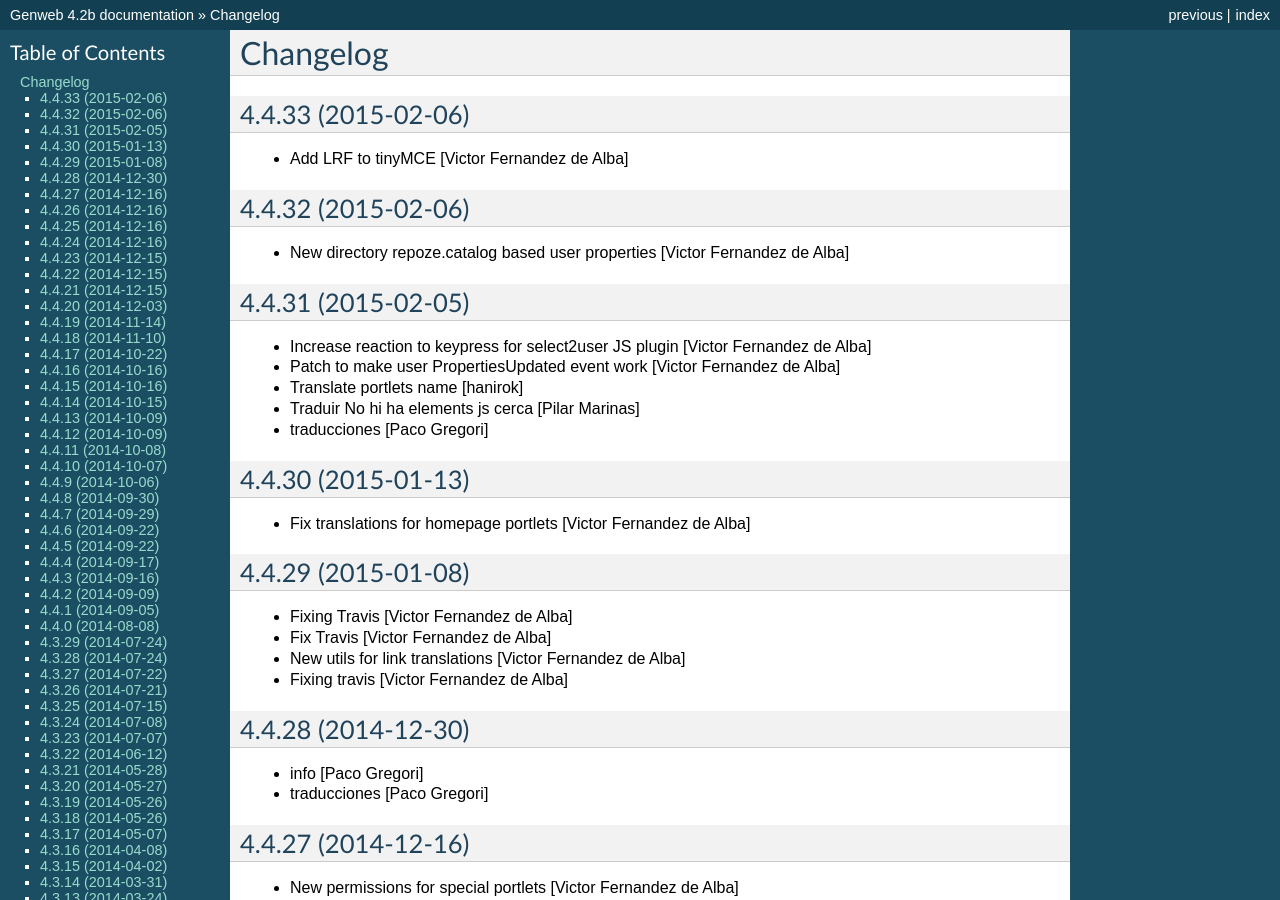
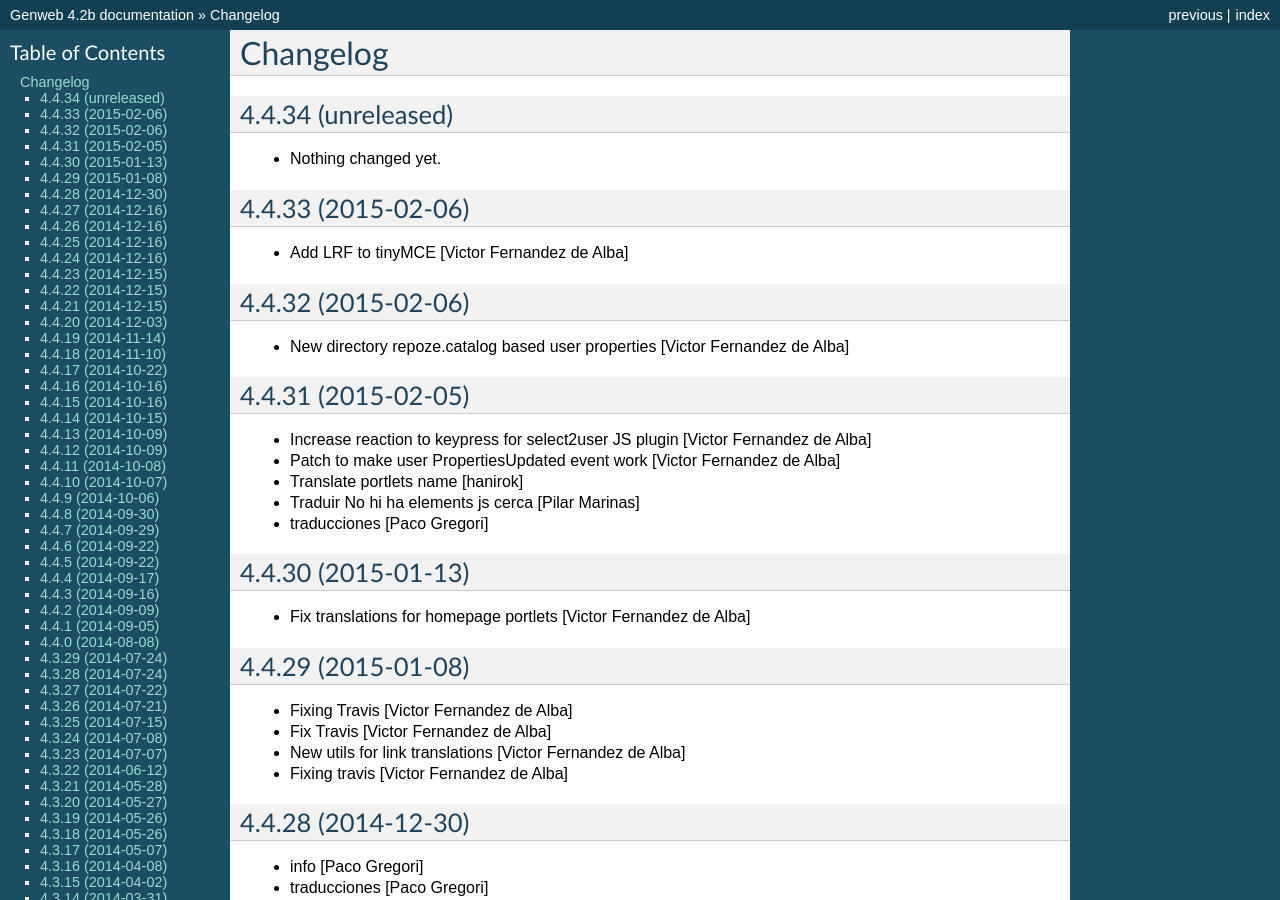
Before and after one commit to UPCnet/genweb.core, a Sphinx documentation site: the page built from docs/HISTORY.rst, in a window 1280 px wide and 900 px high. Built offline with Sphinx 7.4.7, drawn with Linux system fonts in a browser that asks for light colours.

Commit message:
Back to development: 4.4.34

```diff
--- a/docs/HISTORY.rst
+++ b/docs/HISTORY.rst
@@ -1,5 +1,11 @@
 Changelog
 =========
+
+4.4.34 (unreleased)
+-------------------
+
+- Nothing changed yet.
+
 
 4.4.33 (2015-02-06)
 -------------------
--- a/setup.py
+++ b/setup.py
@@ -1,7 +1,7 @@
 from setuptools import setup, find_packages
 import os
 
-version = '4.4.33'
+version = '4.4.34.dev0'
 
 README = open("README.rst").read()
 HISTORY = open(os.path.join("docs", "HISTORY.rst")).read()
```
